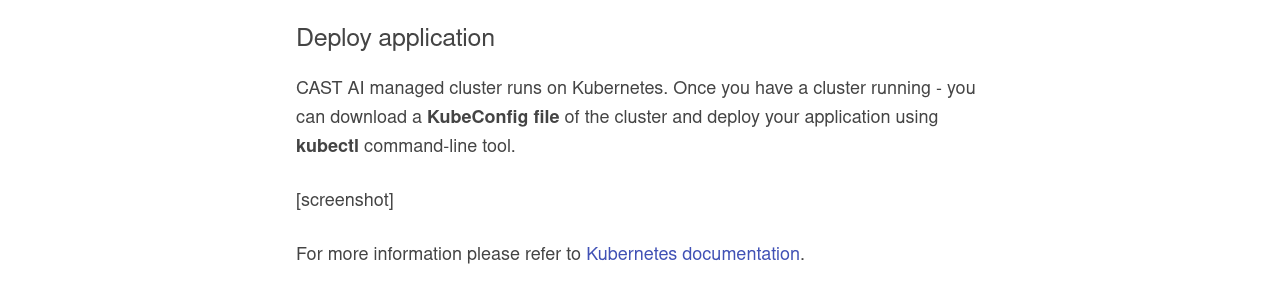
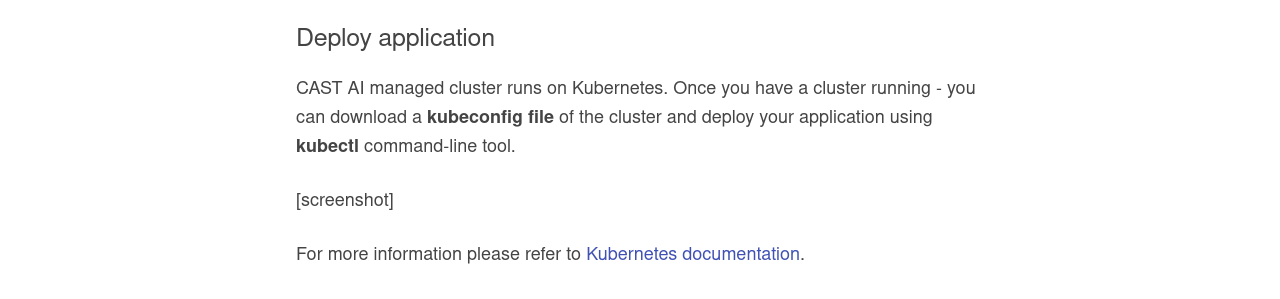
Before and after one commit to castai/docs, an MkDocs documentation site: the page built from docs/getting-started.md, in a window 1280 px wide and 900 px high, scrolled down 3879 px. Shown: the part 409-708 px from the top of the window. Built offline with MkDocs 1.6.1 and Material for MkDocs 9.7.7, drawn with Linux system fonts in a browser that asks for light colours; some web fonts are replaced.

```diff
--- a/docs/getting-started.md
+++ b/docs/getting-started.md
@@ -125,7 +125,7 @@ Select preferred encrypted connection type. Cloud provided VPN is a default VPN
 
 ## Deploy application
 
-CAST AI managed cluster runs on Kubernetes. Once you have a cluster running - you can download a **KubeConfig file** of the cluster and deploy your application using **kubectl** command-line tool.
+CAST AI managed cluster runs on Kubernetes. Once you have a cluster running - you can download a **kubeconfig file** of the cluster and deploy your application using **kubectl** command-line tool.
 
 [screenshot]
 
```
